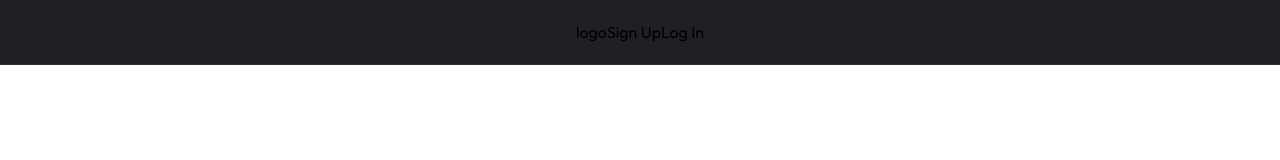
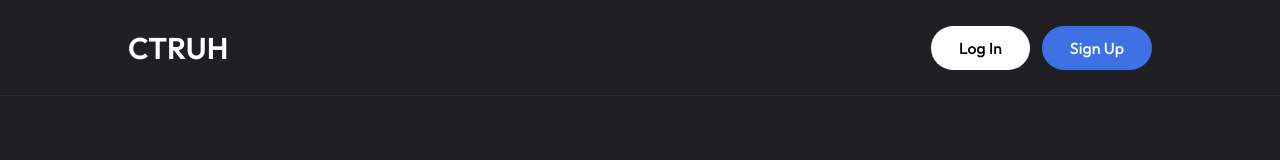
Before and after one commit to akasaam/ctruh, a website built with Vite: page index.html in a window 1280 px wide. Built offline with nearby package versions, Linux system fonts and the light colour scheme.

Commit message:
aded navbar

```diff
--- a/index.html
+++ b/index.html
@@ -7,12 +7,16 @@
     <title>Ctruh</title>
 </head>
 <body>
-    <nav class="flex fixed top-0 left-0 z-50gap-2 justify-center items-center w-screen py-5 px-2 md:px-20 border-b border-[#2D2D2F] bg-[#201F24]">
-        <a href="#">logo</a>
-        <a href="#">Sign Up</a>
-        <a href="#">Log In</a>
+    <nav class=" w-full h-24 px-52 md:px-32 fixed z-50 flex items-center justify-between text-lg border-b border-[#2D2D2F] bg-[#201F24] text-white">
+        <a class="text-3xl font-semibold" href="#">CTRUH</a>
+      <div class="">
+        <a class="py-3 px-7 mx-2 bg-[#ffffff] rounded-[32px] font-medium text-[16px]  text-black" href="#">Log In</a>
+        <a class="py-3 px-7 bg-[#3D71E4] rounded-[32px] font-medium text-[16px]  text-white" href="#">Sign Up</a>
+      </div>
     </nav>
+    <div class="h-screen w-full bg-[#201F24]">
 
+    </div>
 
 </body>
 </html>
```
